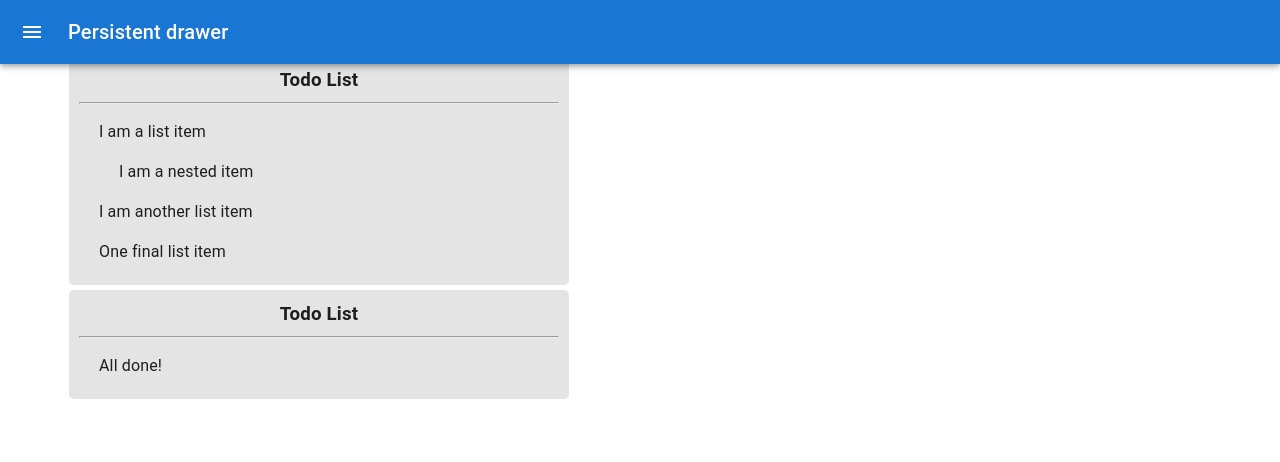
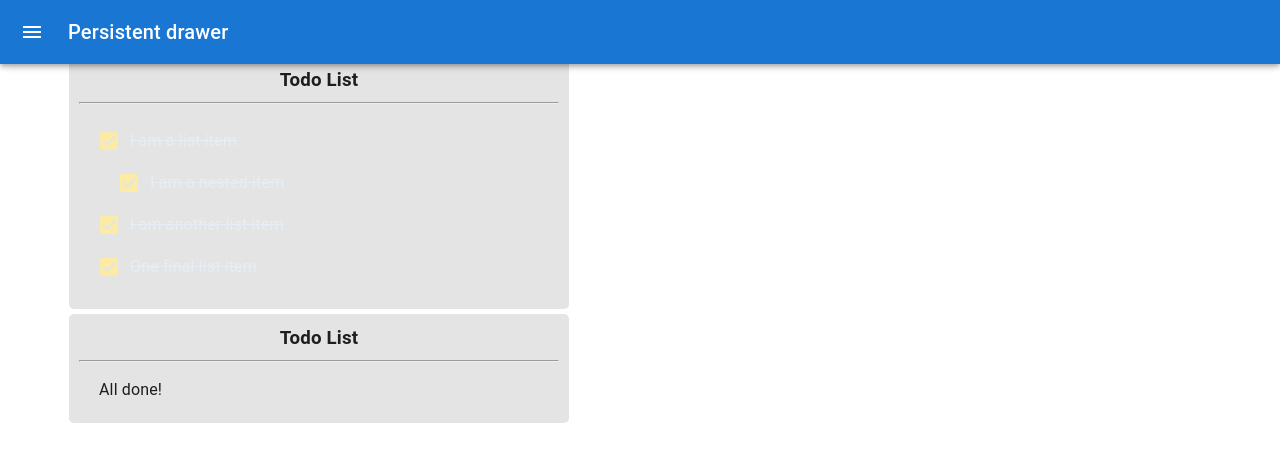
Before and after one commit to pumbas600/HalpSite, a React (Create React App) app in the folder frontend/: page /todo in a window 1280 px wide. Shown: the top 462 px of the page. Built offline with nearby package versions, Linux system fonts and the light colour scheme.

Commit message:
Update TodoItem.jsx
Added:
  - Checkbox for each list item

```diff
--- a/frontend/src/components/Pages/Todo/TodoItem.jsx
+++ b/frontend/src/components/Pages/Todo/TodoItem.jsx
@@ -1,17 +1,41 @@
-import React from 'react';
-import { renderItems } from './TodoList';
+import React, { useState } from "react";
+import { renderItems } from "./TodoList";
+import Checkbox from "@mui/material/Checkbox";
+import FormGroup from "@mui/material/FormGroup";
+import FormControlLabel from "@mui/material/FormControlLabel";
+import "./todoitem.css";
+
+const label = { inputProps: { "aria-label": "Checkbox demo" } };
 
 function TodoItem({ itemData }) {
-    return (
-        <li>
-            <p>{itemData.content}</p>
-            {itemData.items && itemData.items.length !== 0 &&
-                (<ul>
-                    {renderItems(itemData.items)}
-                </ul>)
-            }
-        </li>
-    );
+  const [checked, setChecked] = useState(false);
+
+  let toggle = () => {
+    setChecked(!checked);
+  };
+  return (
+    <li>
+      <FormGroup>
+        <FormControlLabel
+          className={checked ? "checkedStyle" : "uncheckedStyle"}
+          control={
+            <Checkbox
+              defaultChecked
+              onChange={toggle}
+              sx={{
+                color: "#fff",
+                "&.Mui-checked": { color: "#FBEBA5" },
+              }}
+            />
+          }
+          label={itemData.content}
+        />
+      </FormGroup>
+      {itemData.items && itemData.items.length !== 0 && (
+        <ul>{renderItems(itemData.items)}</ul>
+      )}
+    </li>
+  );
 }
 
 export default TodoItem;
```
